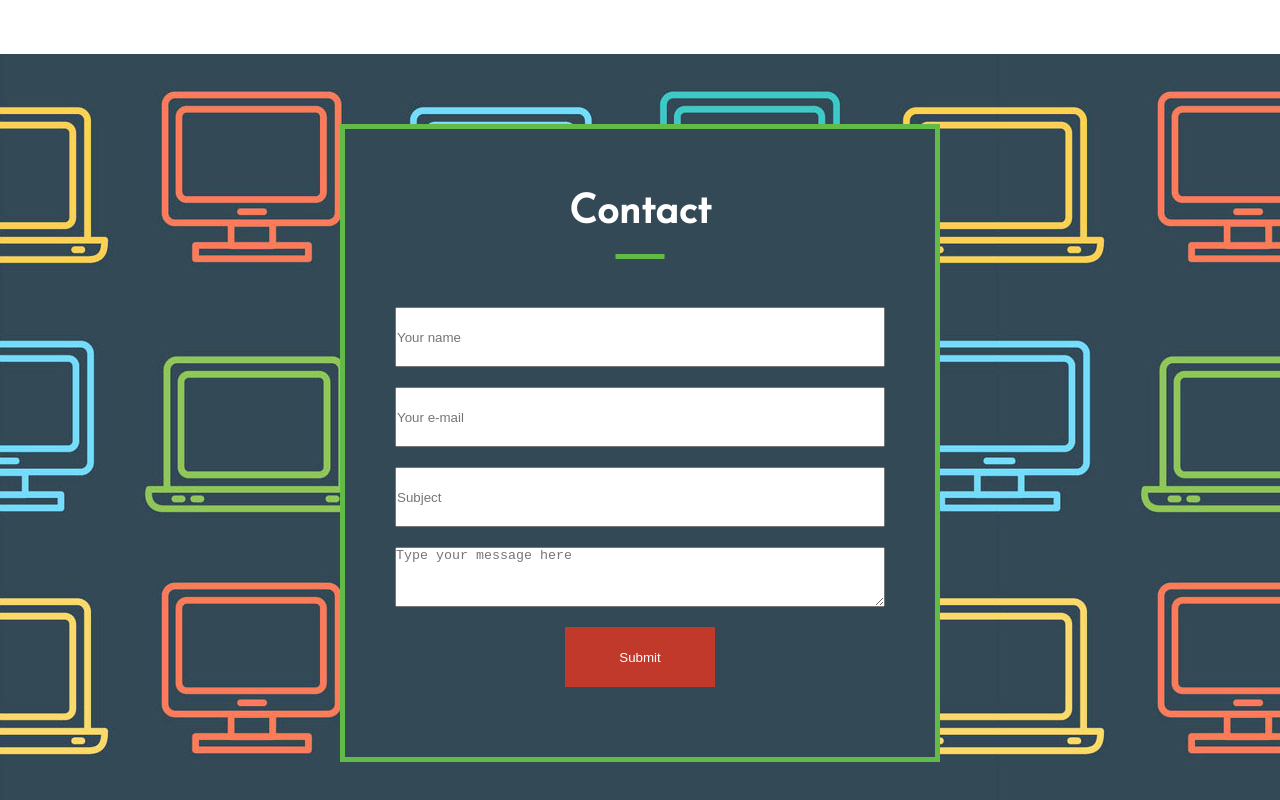
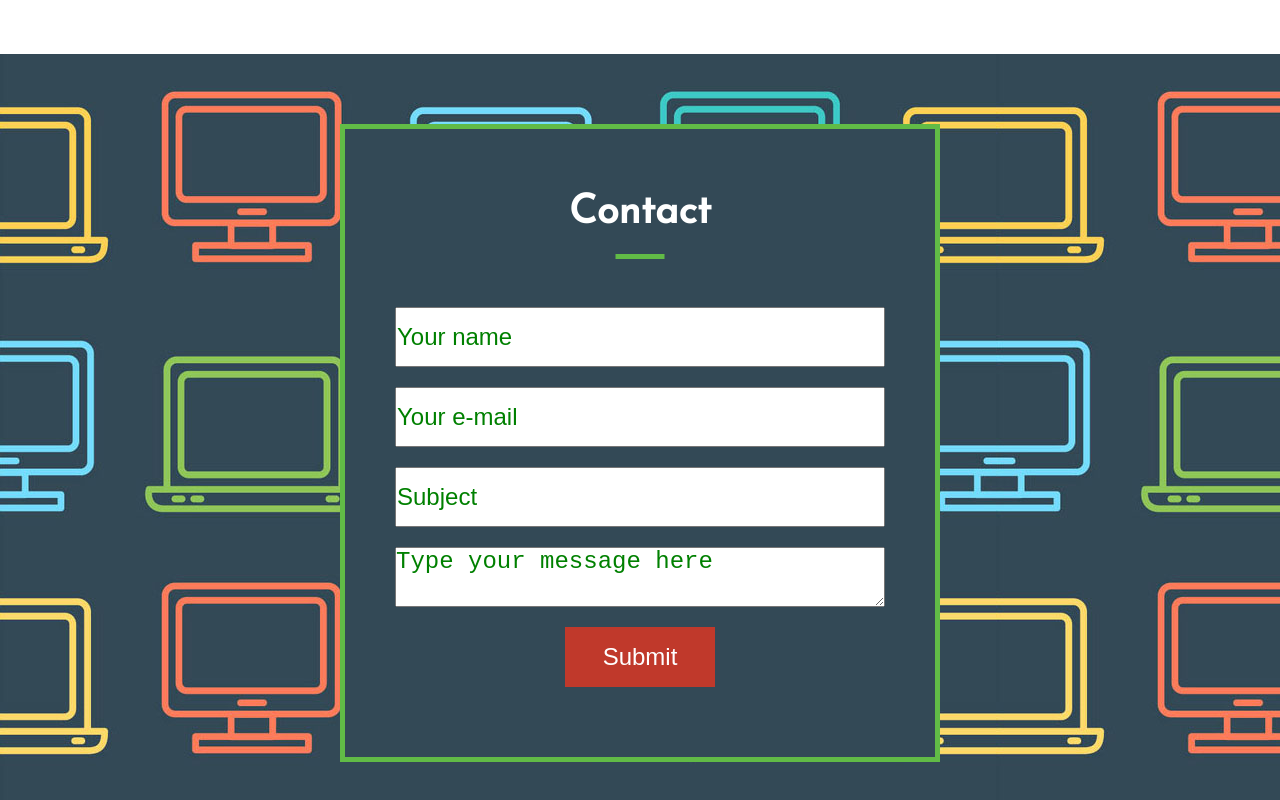
Before and after one commit to mrdabek/90s-project, a plain HTML site: page index.html in a window 1280 px wide. Shown: the part 5325-6125 px from the top of the page. Drawn offline with nearby package versions, Linux system fonts and the light colour scheme.

Commit message:
placeholder color

```diff
--- a/style.css
+++ b/style.css
@@ -286,6 +286,8 @@ section {
     width: 100%;
     margin: 20px auto;
     height: 60px;
+    font-size: 1.5rem;
+    color: red;
 }
 
 .contact-form input[type="submit"] {
@@ -294,6 +296,10 @@ section {
     color: #fff;
     width: 150px;
     outline: none;
+}
+
+::placeholder {
+    color: green;
 }
 
 .contact-form input[type="submit"]:hover {
```
